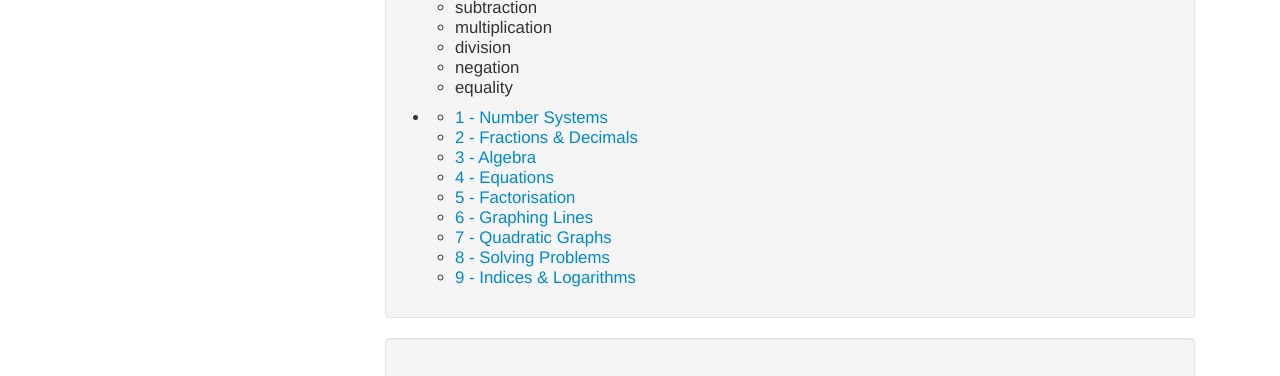
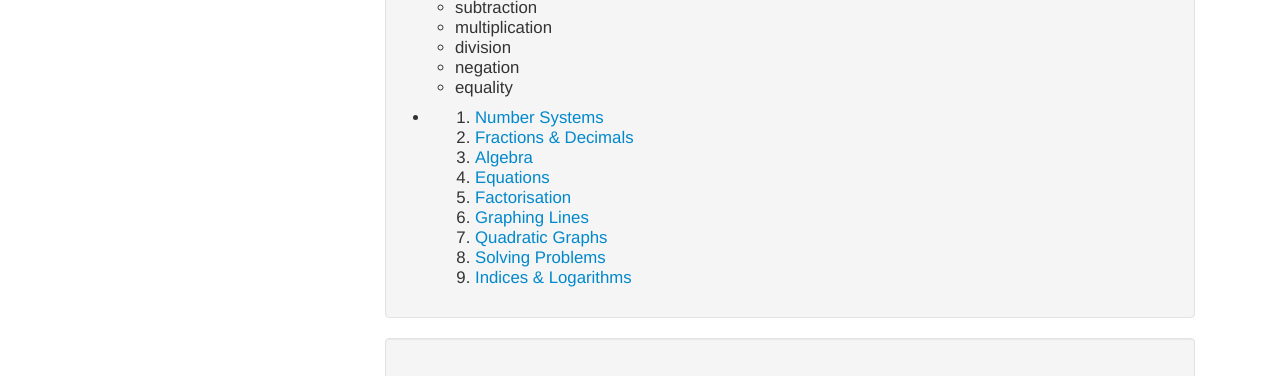
Before and after one commit to bjg/bridgingmodule2013, a Jekyll site: the page built from index.html, in a window 1280 px wide and 900 px high, scrolled down 1424 px. Shown: the part 152-528 px from the top of the window. Built offline with Jekyll 4.4.1, drawn with Linux system fonts in a browser that asks for light colours.

Commit message:
Unit 2 content

```diff
--- a/_includes/unit2.html
+++ b/_includes/unit2.html
@@ -38,16 +38,16 @@
         </p>
     </li>
     <li>
-        <ul>
-            <li><a href="/public/worksheets/Ch1-Number Systems.pdf">1 - Number Systems</a></li>
-            <li><a href="/public/worksheets/Ch2-Fractions & Decimals.pdf">2 - Fractions & Decimals</a></li>
-            <li><a href="/public/worksheets/Ch3-Algebra.pdf">3 - Algebra</a></li>
-            <li><a href="/public/worksheets/Ch4-Equations.pdf">4 - Equations</a></li>
-            <li><a href="/public/worksheets/Ch5-Factorising.pdf">5 - Factorisation</a></li>
-            <li><a href="/public/worksheets/Ch6-Graphing Lines.pdf">6 - Graphing Lines</a></li>
-            <li><a href="/public/worksheets/Ch7-Quadratic Graphs.pdf">7 - Quadratic Graphs</a></li>
-            <li><a href="/public/worksheets/Ch8-Solving Problems.pdf">8 - Solving Problems</a></li>
-            <li><a href="/public/worksheets/Ch9-Indices & Logs.pdf">9 - Indices & Logarithms</a></li>
-        </ul>
+        <ol style="padding-left:20px">
+            <li><a href="/public/worksheets/Ch1-Number Systems.pdf">Number Systems</a></li>
+            <li><a href="/public/worksheets/Ch2-Fractions & Decimals.pdf">Fractions & Decimals</a></li>
+            <li><a href="/public/worksheets/Ch3-Algebra.pdf">Algebra</a></li>
+            <li><a href="/public/worksheets/Ch4-Equations.pdf">Equations</a></li>
+            <li><a href="/public/worksheets/Ch5-Factorising.pdf">Factorisation</a></li>
+            <li><a href="/public/worksheets/Ch6-Graphing Lines.pdf">Graphing Lines</a></li>
+            <li><a href="/public/worksheets/Ch7-Quadratic Graphs.pdf">Quadratic Graphs</a></li>
+            <li><a href="/public/worksheets/Ch8-Solving Problems.pdf">Solving Problems</a></li>
+            <li><a href="/public/worksheets/Ch9-Indices & Logs.pdf">Indices & Logarithms</a></li>
+        </ol>
     </li>
 </ul>
```
